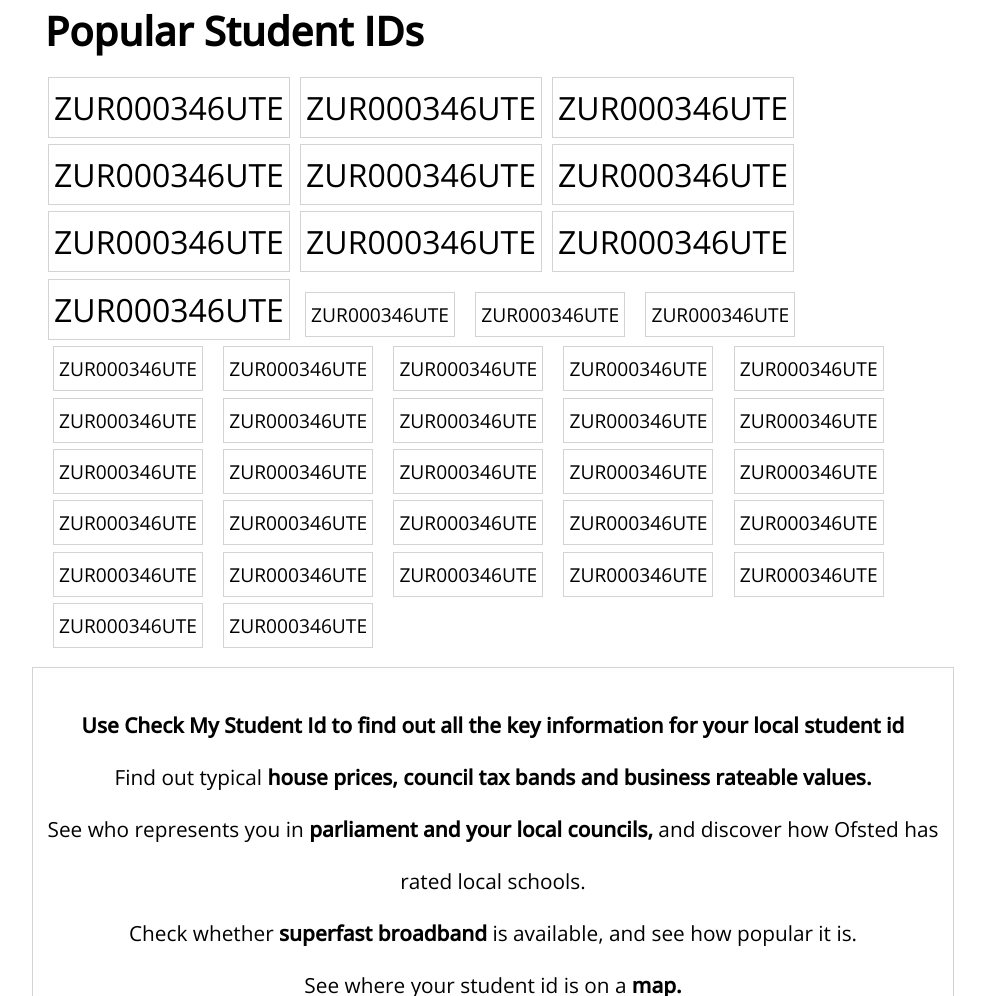
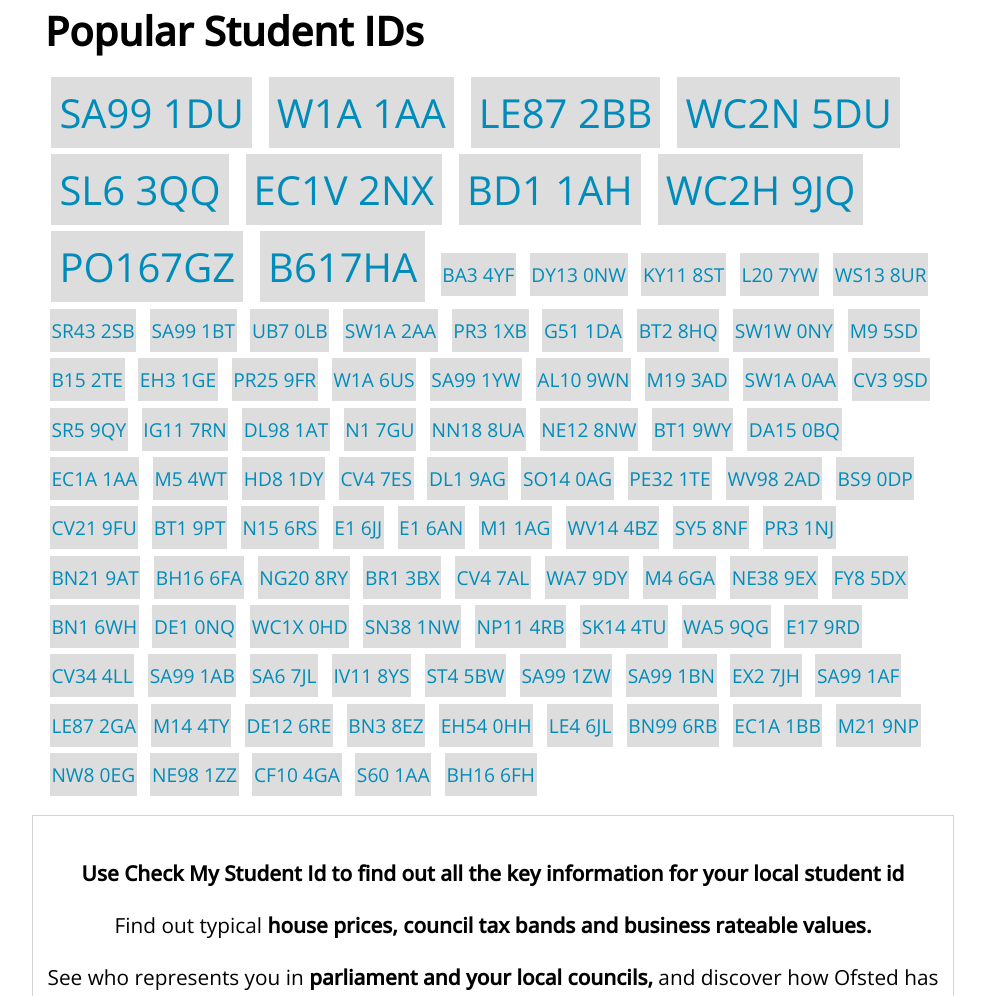
Before and after one commit to 0laolu/checkMyPostcodeClone, a plain HTML site: page index.html in a window 1280 px wide. Shown: the part 993-1989 px from the top of the page, without its empty margins (147-1132 px from the left). Drawn offline with nearby package versions, Linux system fonts and the light colour scheme; a script that the page names is missing.

Commit message:
fix: replace student ids with actual postcodes

```diff
--- a/index.html
+++ b/index.html
@@ -140,46 +140,105 @@
         <section class="popular-student-id">
             <h2>Popular Student IDs</h2>
             <div class="student-ids">
-                <p class="large">ZUR000346UTE</p>
-                <p class="large">ZUR000346UTE</p>
-                <p class="large">ZUR000346UTE</p>
-                <p class="large">ZUR000346UTE</p>
-                <p class="large">ZUR000346UTE</p>
-                <p class="large">ZUR000346UTE</p>
-                <p class="large">ZUR000346UTE</p>
-                <p class="large">ZUR000346UTE</p>
-                <p class="large">ZUR000346UTE</p>
-                <p class="large">ZUR000346UTE</p>
-                <p>ZUR000346UTE</p>
-                <p>ZUR000346UTE</p>
-                <p>ZUR000346UTE</p>
-                <p>ZUR000346UTE</p>
-                <p>ZUR000346UTE</p>
-                <p>ZUR000346UTE</p>
-                <p>ZUR000346UTE</p>
-                <p>ZUR000346UTE</p>
-                <p>ZUR000346UTE</p>
-                <p>ZUR000346UTE</p>
-                <p>ZUR000346UTE</p>
-                <p>ZUR000346UTE</p>
-                <p>ZUR000346UTE</p>
-                <p>ZUR000346UTE</p>
-                <p>ZUR000346UTE</p>
-                <p>ZUR000346UTE</p>
-                <p>ZUR000346UTE</p>
-                <p>ZUR000346UTE</p>
-                <p>ZUR000346UTE</p>
-                <p>ZUR000346UTE</p>
-                <p>ZUR000346UTE</p>
-                <p>ZUR000346UTE</p>
-                <p>ZUR000346UTE</p>
-                <p>ZUR000346UTE</p>
-                <p>ZUR000346UTE</p>
-                <p>ZUR000346UTE</p>
-                <p>ZUR000346UTE</p>
-                <p>ZUR000346UTE</p>
-                <p>ZUR000346UTE</p>
-                <p>ZUR000346UTE</p>
+                <p class="large">SA99&nbsp;1DU</p>
+                <p class="large">W1A&nbsp;1AA</p>
+                <p class="large">LE87&nbsp;2BB</p>
+                <p class="large">WC2N&nbsp;5DU</p>
+                <p class="large">SL6&nbsp;3QQ</p>
+                <p class="large">EC1V&nbsp;2NX</p>
+                <p class="large">BD1&nbsp;1AH</p>
+                <p class="large">WC2H&nbsp;9JQ</p>
+                <p class="large">PO167GZ</p>
+                <p class="large">B617HA</p>
+                <p>BA3&nbsp;4YF</p>
+                <p>DY13&nbsp;0NW</p>
+                <p>KY11&nbsp;8ST</p>
+                <p>L20&nbsp;7YW</p>
+                <p>WS13&nbsp;8UR</p>
+                <p>SR43&nbsp;2SB</p>
+                <p>SA99&nbsp;1BT</p>
+                <p>UB7&nbsp;0LB</p>
+                <p>SW1A&nbsp;2AA</p>
+                <p>PR3&nbsp;1XB</p>
+                <p>G51&nbsp;1DA</p>
+                <p>BT2&nbsp;8HQ</p>
+                <p>SW1W&nbsp;0NY</p>
+                <p>M9&nbsp;5SD</p>
+                <p>B15&nbsp;2TE</p>
+                <p>EH3&nbsp;1GE</p>
+                <p>PR25&nbsp;9FR</p>
+                <p>W1A&nbsp;6US</p>
+                <p>SA99&nbsp;1YW</p>
+                <p>AL10&nbsp;9WN</p>
+                <p>M19&nbsp;3AD</p>
+                <p>SW1A&nbsp;0AA</p>
+                <p>CV3&nbsp;9SD</p>
+                <p>SR5&nbsp;9QY</p>
+                <p>IG11&nbsp;7RN</p>
+                <p>DL98&nbsp;1AT</p>
+                <p>N1&nbsp;7GU</p>
+                <p>NN18&nbsp;8UA</p>
+                <p>NE12&nbsp;8NW</p>
+                <p>BT1&nbsp;9WY</p>
+                <p>DA15&nbsp;0BQ</p>
+                <p>EC1A&nbsp;1AA</p>
+                <p>M5&nbsp;4WT</p>
+                <p>HD8&nbsp;1DY</p>
+                <p>CV4&nbsp;7ES</p>
+                <p>DL1&nbsp;9AG</p>
+                <p>SO14&nbsp;0AG</p>
+                <p>PE32&nbsp;1TE</p>
+                <p>WV98&nbsp;2AD</p>
+                <p>BS9&nbsp;0DP</p>
+                <p>CV21&nbsp;9FU</p>
+                <p>BT1&nbsp;9PT</p>
+                <p>N15&nbsp;6RS</p>
+                <p>E1&nbsp;6JJ</p>
+                <p>E1&nbsp;6AN</p>
+                <p>M1&nbsp;1AG</p>
+                <p>WV14&nbsp;4BZ</p>
+                <p>SY5&nbsp;8NF</p>
+                <p>PR3&nbsp;1NJ</p>
+                <p>BN21&nbsp;9AT</p>
+                <p>BH16&nbsp;6FA</p>
+                <p>NG20&nbsp;8RY</p>
+                <p>BR1&nbsp;3BX</p>
+                <p>CV4&nbsp;7AL</p>
+                <p>WA7&nbsp;9DY</p>
+                <p>M4&nbsp;6GA</p>
+                <p>NE38&nbsp;9EX</p>
+                <p>FY8&nbsp;5DX</p>
+                <p>BN1&nbsp;6WH</p>
+                <p>DE1&nbsp;0NQ</p>
+                <p>WC1X&nbsp;0HD</p>
+                <p>SN38&nbsp;1NW</p>
+                <p>NP11&nbsp;4RB</p>
+                <p>SK14&nbsp;4TU</p>
+                <p>WA5&nbsp;9QG</p>
+                <p>E17&nbsp;9RD</p>
+                <p>CV34&nbsp;4LL</p>
+                <p>SA99&nbsp;1AB</p>
+                <p>SA6&nbsp;7JL</p>
+                <p>IV11&nbsp;8YS</p>
+                <p>ST4&nbsp;5BW</p>
+                <p>SA99&nbsp;1ZW</p>
+                <p>SA99&nbsp;1BN</p>
+                <p>EX2&nbsp;7JH</p>
+                <p>SA99&nbsp;1AF</p>
+                <p>LE87&nbsp;2GA</p>
+                <p>M14&nbsp;4TY</p>
+                <p>DE12&nbsp;6RE</p>
+                <p>BN3&nbsp;8EZ</p>
+                <p>EH54&nbsp;0HH</p>
+                <p>LE4&nbsp;6JL</p>
+                <p>BN99&nbsp;6RB</p>
+                <p>EC1A&nbsp;1BB</p>
+                <p>M21&nbsp;9NP</p>
+                <p>NW8&nbsp;0EG</p>
+                <p>NE98&nbsp;1ZZ</p>
+                <p>CF10&nbsp;4GA</p>
+                <p>S60&nbsp;1AA</p>
+                <p>BH16&nbsp;6FH</p>
             </div>
         </section>
 
--- a/style.css
+++ b/style.css
@@ -302,19 +302,21 @@ html {
 }
 
 .popular-student-id p {
+    background-color: #dddddd;
+    color: #008cba;
     display: inline-block;
     font-size: 1.2rem;
-    border: 1px solid lightgrey;
-    padding: 0.5rem 0;
-    margin: 0.2rem 0.5rem;
-    min-width: 150px;
+    border: none;
+    padding: 0.5rem 0.1rem;
+    margin: 0.2rem 0.3rem;
+    /* min-width: 150px; */
     text-align: center;
 }
 
 .popular-student-id p.large {
-    font-size: 2rem;
-    margin: 0.2rem;
-    padding: 0.5rem 0.3rem;
+    font-size: 2.5rem;
+    margin: 0.2rem 0.4rem;
+    padding: 0.5rem 0.5rem;
 }
 
 /* page description */
```
